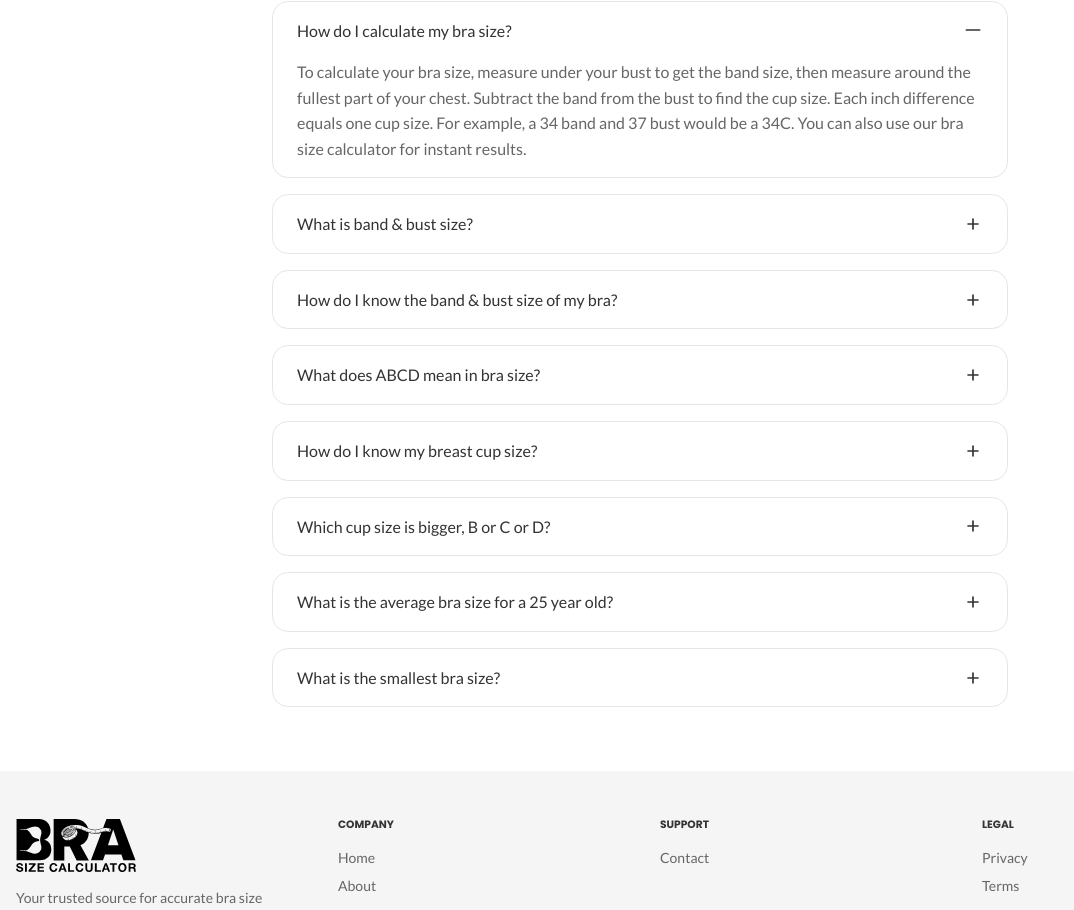
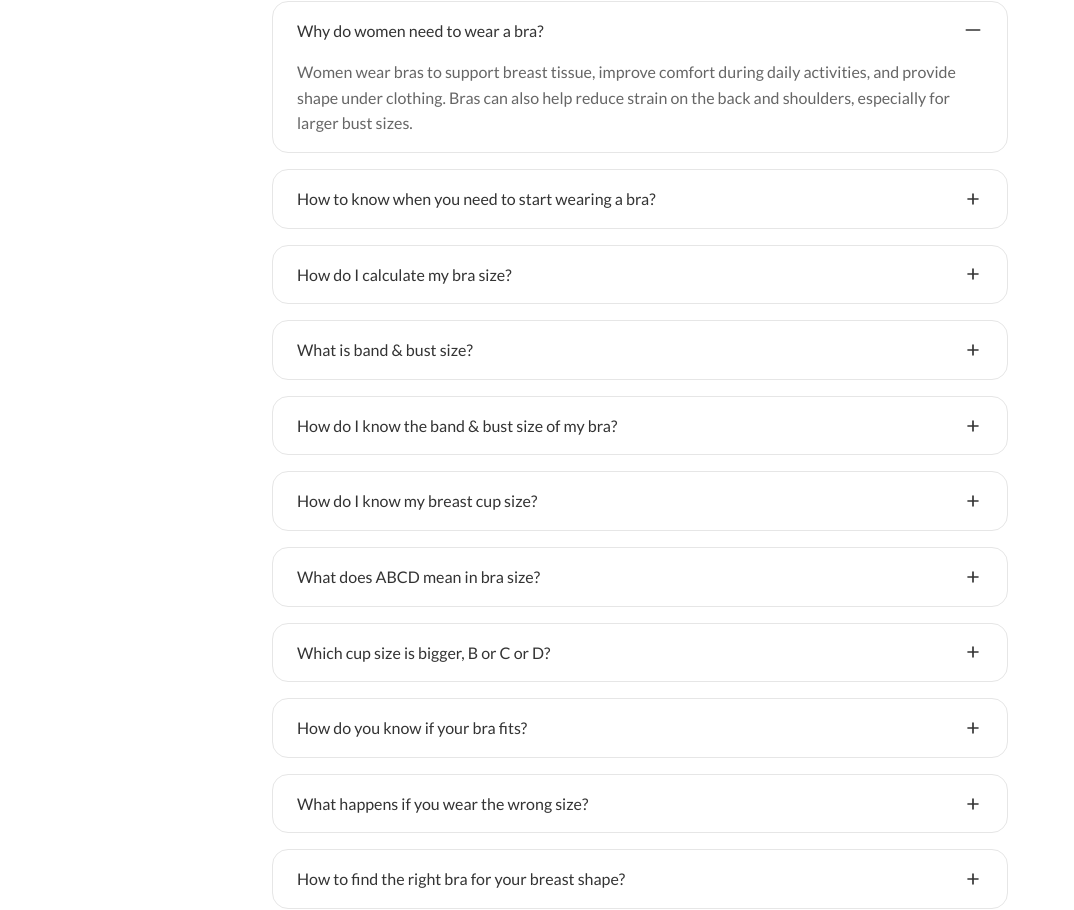
Before and after one commit to AfaqMohmand/bra-app, a Next.js app: page / in a window 1280 px wide. Shown: the part 2489-3399 px from the top of the page, without its empty margins (0-1074 px from the left). Built offline with nearby package versions, Linux system fonts and the light colour scheme.

Commit message:
faqs added

```diff
--- a/src/components/FAQ.tsx
+++ b/src/components/FAQ.tsx
@@ -3,6 +3,16 @@ import FAQAccordion from "./FAQAccordion";
 
 const FAQ = () => {
   const faqs = [
+    {
+      question: "Why do women need to wear a bra?",
+      answer:
+        "Women wear bras to support breast tissue, improve comfort during daily activities, and provide shape under clothing. Bras can also help reduce strain on the back and shoulders, especially for larger bust sizes.",
+    },
+    {
+      question: "How to know when you need to start wearing a bra?",
+      answer:
+        "You may need to start wearing a bra when your breasts begin to develop, your nipples become more visible under clothing, or you feel discomfort during movement. A bra can provide coverage, support, and help you feel more confident as your body changes.",
+    },
     {
       question: "How do I calculate my bra size?",
       answer:
@@ -19,19 +29,34 @@ const FAQ = () => {
         "To find your band size, measure snugly around your ribcage just under your bust. To find your bust size, measure around the fullest part of your chest. Use these measurements to determine your bra size using our bra size chart or online calculator.",
     },
     {
+      question: "How do I know my breast cup size?",
+      answer:
+        "Measure your band and bust, then subtract the band from the bust. Each inch of difference equals one cup size such as A, B, C, or D. You can also use our calculator for accurate results.",
+    },
+    {
       question: "What does ABCD mean in bra size?",
       answer:
         "ABCD in bra size refers to the cup size, which represents breast volume. A is the smallest cup, followed by B, C, and D as the size increases. The cup letter is determined by the difference between your bust and band measurements.",
     },
     {
-      question: "How do I know my breast cup size?",
-      answer:
-        "Measure your band and bust, then subtract the band from the bust. Each inch of difference equals one cup size such as A, B, C, or D. You can also use our calculator for accurate results.",
-    },
-    {
       question: "Which cup size is bigger, B or C or D?",
       answer:
         "Cup size increases with each letter, so D is bigger than C, and C is bigger than B. The larger the letter, the more breast volume the cup holds.",
+    },
+    {
+      question: "How do you know if your bra fits?",
+      answer:
+        "A bra fits properly when the band sits snugly around your ribcage, the cups fully contain your breasts without gaps or spillage, and the straps stay in place without digging in. The center of the bra should lie flat against your chest, and you should feel supported and comfortable throughout the day.",
+    },
+    {
+      question: "What happens if you wear the wrong size?",
+      answer:
+        "Wearing the wrong bra size can cause discomfort, back or shoulder pain, skin irritation, and poor posture. It may also lead to gaping cups, slipping straps, or tight bands that dig into your skin. A proper fit ensures better support, comfort, and appearance.",
+    },
+    {
+      question: "How to find the right bra for your breast shape?",
+      answer:
+        "To find the right bra for your breast shape, consider how your breasts are positioned and how they fill the cups. Some shapes need more lift, side support, or coverage. Trying different styles like balconette, plunge, or full-coverage bras can help you discover what fits and flatters your shape best.",
     },
     {
       question: "What is the average bra size for a 25 year old?",
```
